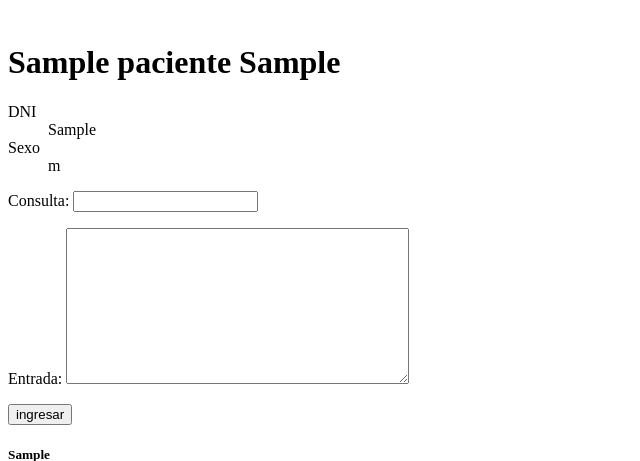
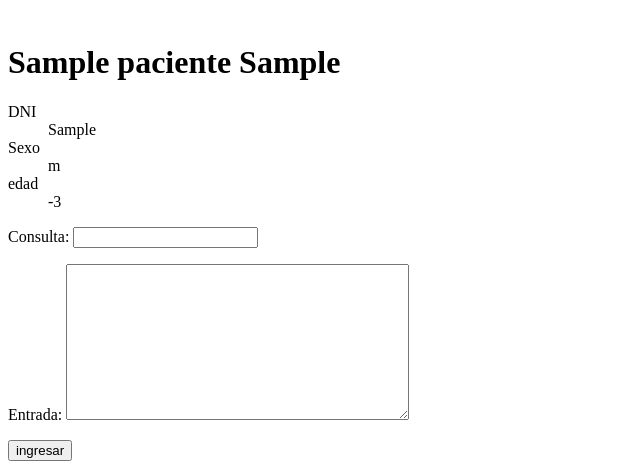
Before and after one commit to myriansosa/CentroAsistencialH3, a Django app: page /paciente/1 in a window 1280 px wide. Shown: the part 180-641 px from the top of the page, without its empty margins (0-640 px from the left). Run offline with Django 3.2, Linux system fonts and the light colour scheme; a user stored in the database is signed in; tables that the repository leaves empty hold one stand-in row (values such as "Sample post").

Commit message:
cambios varios

```diff
--- a/CentroAsist/models.py
+++ b/CentroAsist/models.py
@@ -1,4 +1,6 @@
 from django.db import models
+from django.utils.timezone import now
+from model_utils.models import TimeStampedModel
 
 
 
@@ -31,8 +33,13 @@
                                  null=True, blank=True,
                                  help_text='Numero historia clinica en archivo físico')
 
+
+    def edad(self):
+        return int((now().date() - self.fecha_nacimiento). days / 365.25)
+
     def __str__(self):
-        return "{} {}".format(self.nombre, self.apellido)
+        return "{} {}".format(self.nombre, self.apellido )
+
 
 
 class Profesional(models.Model):
--- a/CentroAsist/templates/paciente.html
+++ b/CentroAsist/templates/paciente.html
@@ -13,6 +13,8 @@
   <dd>{{ paciente.dni }}</dd>
   <dt>Sexo</dt>
   <dd>{{ paciente.sexo }}</dd>
+  <dt>edad</dt>
+  <dd>{{ paciente.edad }}</dd>
 </dl>
 
 
--- a/CentroAsist/views.py
+++ b/CentroAsist/views.py
@@ -2,7 +2,7 @@
 
 
 from django.shortcuts import render, redirect,get_object_or_404
-from CentroAsistencial.forms import (LoginForm, PacienteForm, buscar, RegistroHCForm)
+from CentroAsistencial.forms import (LoginForm, PacienteForm, BuscarForm, RegistroHCForm)
 from django.core.urlresolvers import reverse
 from django.template import RequestContext
 from django.http import HttpResponseRedirect
@@ -80,6 +80,7 @@
         # check whether it's valid:
         if form.is_valid():
             paciente = form.save()
+            paciente.edad ()
             return redirect('/paciente/{}'.format(paciente.id))
 
     # if a GET (or any other method) we'll create a blank form
--- a/CentroAsistencial/forms.py
+++ b/CentroAsistencial/forms.py
@@ -5,28 +5,29 @@
 
 #LOGIN
 class LoginForm(Form):
-    username = forms.CharField(max_length=40, label="Nombre de usuario")
-    password = forms.CharField(widget=forms.PasswordInput(), label="Contraseña")
-    next_url = forms.CharField(widget=forms.HiddenInput(), required=False)
+	username = forms.CharField(max_length=40, label="Nombre de usuario")
+	password = forms.CharField(widget=forms.PasswordInput(), label="Contraseña")
+	next_url = forms.CharField(widget=forms.HiddenInput(), required=False)
 
 
-
-class buscar(ModelForm):
-    buscador = forms.CharField(max_length=40)
 
 
 
 class RegistroHCForm(ModelForm):
 
-    class Meta:
-        model = RegistroHC
-        fields = ['consulta', 'entrada']
+	class Meta:
+		model = RegistroHC
+		fields = ['consulta', 'entrada']
 
 
 class PacienteForm(ModelForm):
-    #CREAR Y BUSCAR PACIENTE
-    class Meta:
-        model= Paciente
 
-        fields=['nombre','apellido','dni', 'nacionalidad', 'domicilio', 'fecha_nacimiento',
-                'sexo', 'familiares', 'numero_hc']
+	#CREAR Y BUSCAR PACIENTE
+	class Meta:
+		model= Paciente
+
+		fields=['nombre','apellido','dni', 'nacionalidad', 'domicilio', 'fecha_nacimiento',
+				'sexo', 'familiares', 'numero_hc', 'fecha_nacimiento' ]
+
+class BuscarForm(ModelForm):
+    buscar = forms.CharField(max_length=100)
```
Also changed, not shown: CentroAsistencial/settings.py (line endings or trailing spaces).
